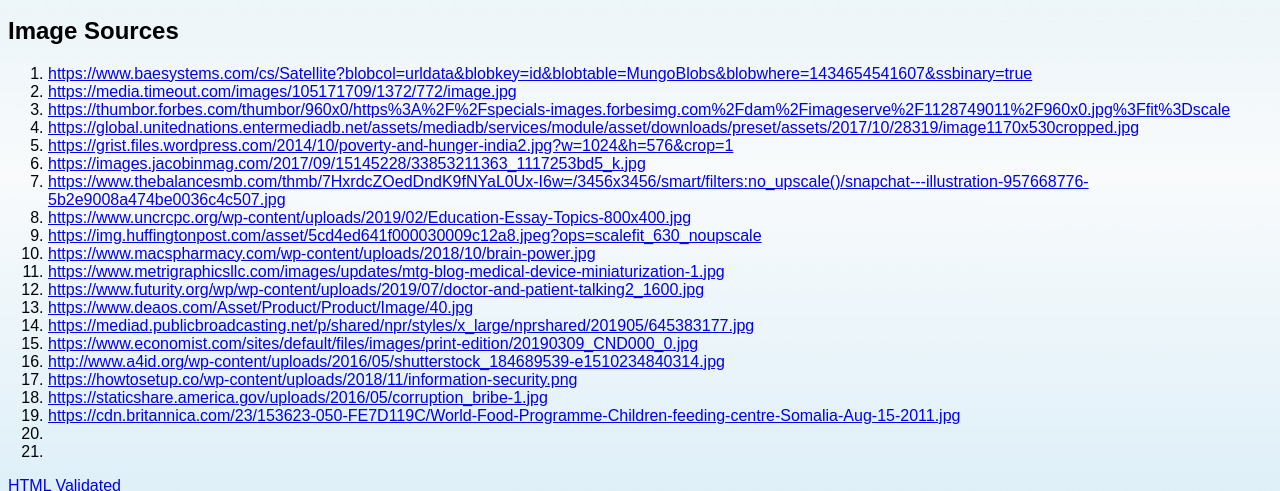
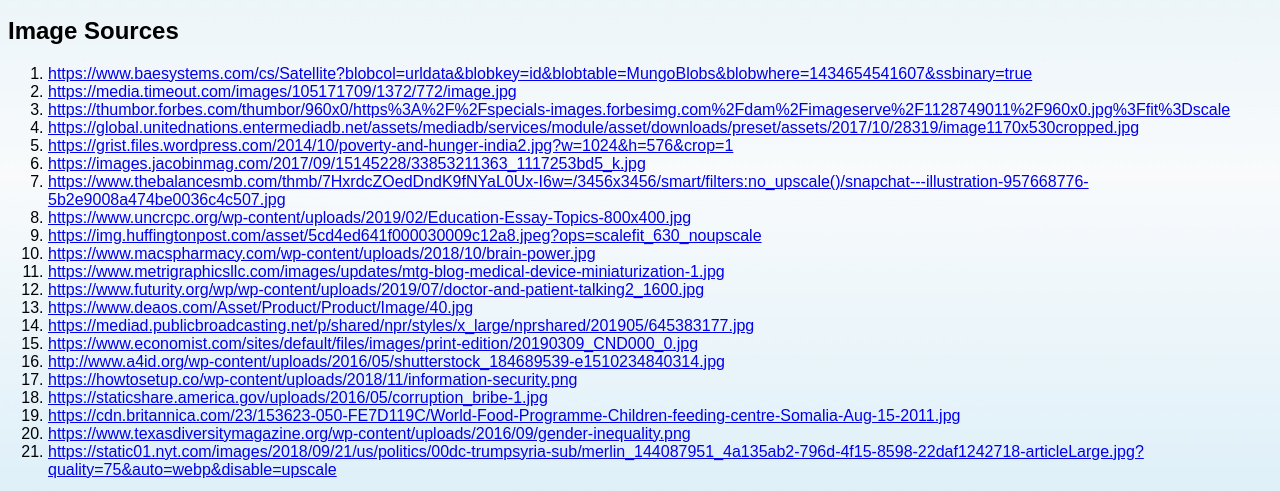
Before and after one commit to qureshizuhair/home, a plain HTML site: page References.html in a window 1280 px wide. Shown: the part 831-1322 px from the top of the page. Drawn offline with Linux system fonts and the light colour scheme.

Commit message:
Update References.html

```diff
--- a/References.html
+++ b/References.html
@@ -69,8 +69,8 @@
 		<li><a href="https://howtosetup.co/wp-content/uploads/2018/11/information-security.png">https://howtosetup.co/wp-content/uploads/2018/11/information-security.png</a></li>
 		<li><a href="https://staticshare.america.gov/uploads/2016/05/corruption_bribe-1.jpg">https://staticshare.america.gov/uploads/2016/05/corruption_bribe-1.jpg</a></li>
 		<li><a href="https://cdn.britannica.com/23/153623-050-FE7D119C/World-Food-Programme-Children-feeding-centre-Somalia-Aug-15-2011.jpg">https://cdn.britannica.com/23/153623-050-FE7D119C/World-Food-Programme-Children-feeding-centre-Somalia-Aug-15-2011.jpg</a></li>
-		<li><a href="https://www.texasdiversitymagazine.org/wp-content/uploads/2016/09/gender-inequality.png"></a></li>
-		<li><a href="https://static01.nyt.com/images/2018/09/21/us/politics/00dc-trumpsyria-sub/merlin_144087951_4a135ab2-796d-4f15-8598-22daf1242718-articleLarge.jpg?quality=75&auto=webp&disable=upscale"></a></li>
+		<li><a href="https://www.texasdiversitymagazine.org/wp-content/uploads/2016/09/gender-inequality.png">https://www.texasdiversitymagazine.org/wp-content/uploads/2016/09/gender-inequality.png</a></li>
+		<li><a href="https://static01.nyt.com/images/2018/09/21/us/politics/00dc-trumpsyria-sub/merlin_144087951_4a135ab2-796d-4f15-8598-22daf1242718-articleLarge.jpg?quality=75&auto=webp&disable=upscale">https://static01.nyt.com/images/2018/09/21/us/politics/00dc-trumpsyria-sub/merlin_144087951_4a135ab2-796d-4f15-8598-22daf1242718-articleLarge.jpg?quality=75&auto=webp&disable=upscale</a></li>
 	</ol>
 
 	<a href="https://validator.w3.org/nu/?doc=https%3A%2F%2Fqureshizuhair.github.io%2Fhomepage%2FReferences.html">HTML Validated</a>
```
